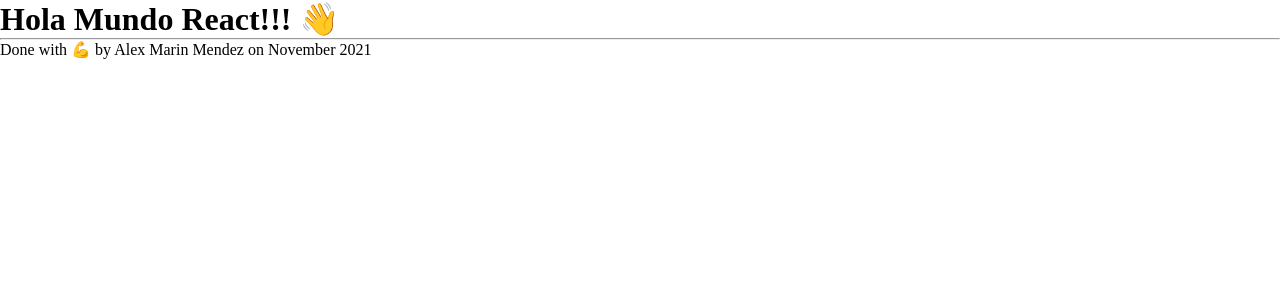
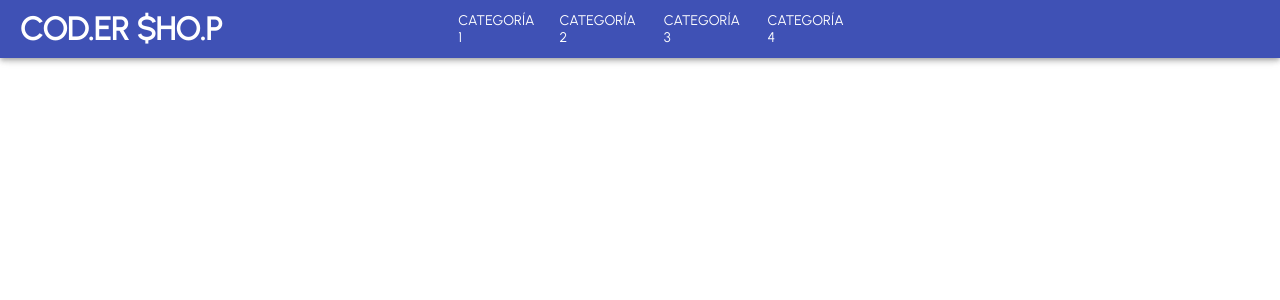
Before and after one commit to alexmarinmendez/repaso1-react, a React (Create React App) app: page / in a window 1280 px wide. Shown: the top 300 px of the page. Built offline with nearby package versions, Linux system fonts and the light colour scheme.

Commit message:
feat: desafio 2 done

```diff
--- a/package.json
+++ b/package.json
@@ -4,9 +4,11 @@
   "description": "This is a simple project for my React Classes on Coder House",
   "author": "Alex Marin Mendez",
   "dependencies": {
+    "@material-ui/core": "^4.12.3",
     "react": "^17.0.2",
     "react-dom": "^17.0.2",
-    "react-scripts": "4.0.3"
+    "react-scripts": "4.0.3",
+    "styled-components": "^5.3.3"
   },
   "scripts": {
     "start": "react-scripts start"
--- a/public/index.html
+++ b/public/index.html
@@ -5,9 +5,13 @@
   <meta charset="utf-8" />
   <meta name="viewport" content="width=device-width, initial-scale=1" />
   <meta name="description" content="Web site created using create-react-app" />
+  <link rel="preconnect" href="https://fonts.googleapis.com">
+  <link rel="preconnect" href="https://fonts.gstatic.com" crossorigin>
+  <link href="https://fonts.googleapis.com/css2?family=Urbanist&display=swap" rel="stylesheet">
   <style>
     * {
       margin: 0;
+      font-family: 'Urbanist', sans-serif;
     }
   </style>
   <title>React App</title>
--- a/src/App.jsx
+++ b/src/App.jsx
@@ -1,11 +1,7 @@
+import Home from "./pages/Home"
+
 const App = () => {
-  return (
-    <>
-      <h1>Hola Mundo React!!! 👋</h1>
-      <hr />
-      <p>Done with 💪 by Alex Marin Mendez on November 2021</p>
-    </>
-  );
+  return <Home />;
 };
 
 export default App;
--- /dev/null
+++ b/src/components/NavBar.jsx
@@ -0,0 +1,23 @@
+import { AppBar } from "@material-ui/core";
+import { Wrapper, Logo, MenuItem, Left, Center, Right } from './styledComponents';
+
+const NavBar = () => {
+    return (
+        <AppBar position="fixed">
+            <Wrapper>
+                <Left>
+                    <Logo>COD.ER $HO.P</Logo>
+                </Left>
+                <Center>
+                    <MenuItem>CATEGORÍA 1</MenuItem>
+                    <MenuItem>CATEGORÍA 2</MenuItem>
+                    <MenuItem>CATEGORÍA 3</MenuItem>
+                    <MenuItem>CATEGORÍA 4</MenuItem>
+                </Center>
+                <Right />
+            </Wrapper>
+        </AppBar>
+    );
+}
+
+export default NavBar;
--- /dev/null
+++ b/src/components/styledComponents.jsx
@@ -0,0 +1,38 @@
+import styled from "styled-components";
+
+const Wrapper = styled.div`
+    padding: 10px 20px;
+    display: flex;
+    align-items: center;
+    justify-content: space-between;
+`;
+
+const Left = styled.div`
+    flex: 1;
+    display: flex;
+    align-items: center;
+`;
+
+const Center = styled.div`
+    flex: 1;
+    display: flex;
+    align-items: center;
+    justify-content: center;
+`;
+
+const Logo = styled.h1`
+font-weight: bold;
+`;
+
+const Right = styled.div`
+    flex: 1;
+    text-align: center;
+`;
+
+const MenuItem = styled.div`
+    font-size: 14px;
+    cursor: pointer;
+    margin-left: 25px;
+`;
+
+export { Wrapper, Logo, MenuItem, Left, Center, Right }
--- /dev/null
+++ b/src/pages/Home.jsx
@@ -0,0 +1,11 @@
+import NavBar from "../components/NavBar";
+
+const Home = () => {
+    return (
+        <div>
+            <NavBar />
+        </div>
+    );
+}
+
+export default Home;
```
Also changed, not shown: 1 other file (tests, documents, lock files or other folders).
